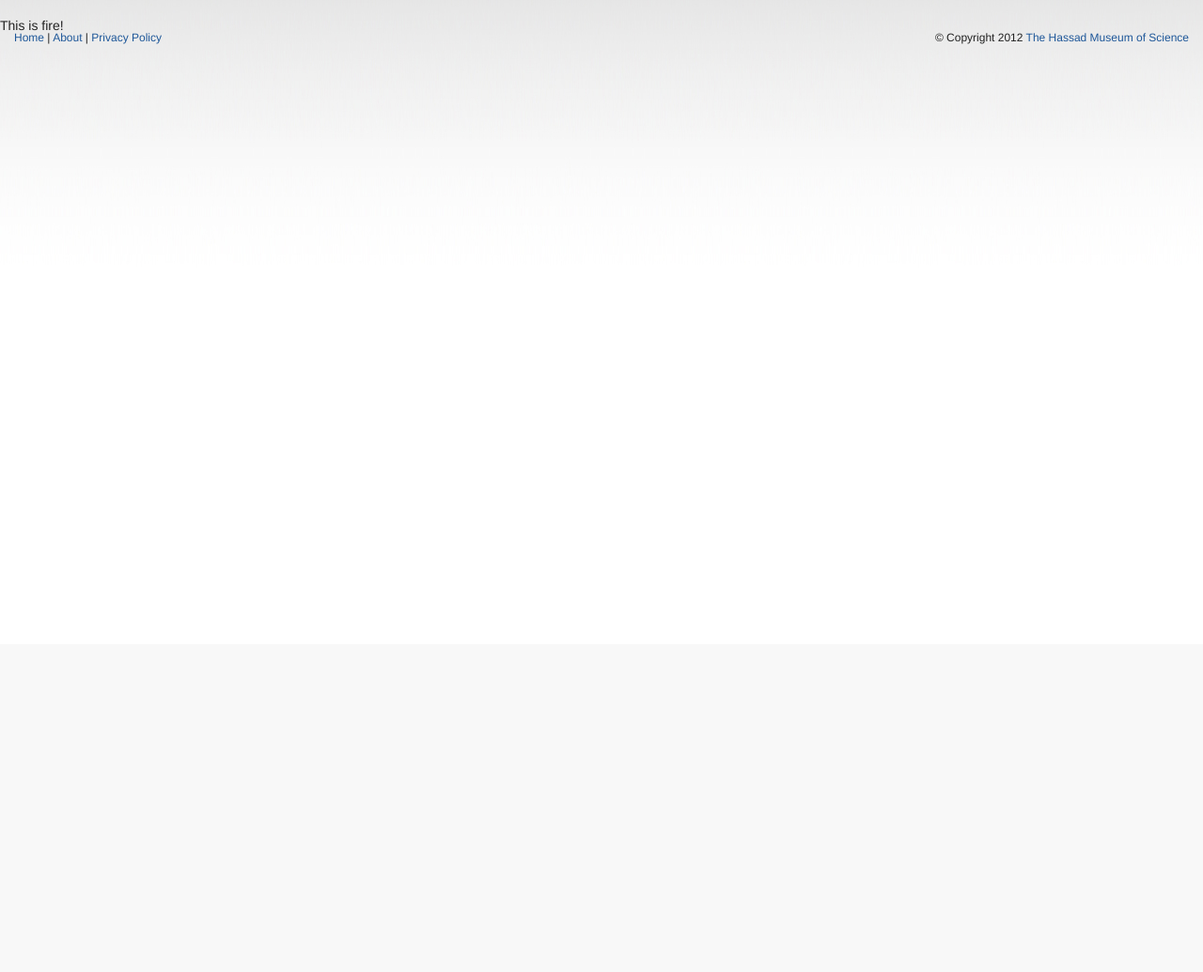
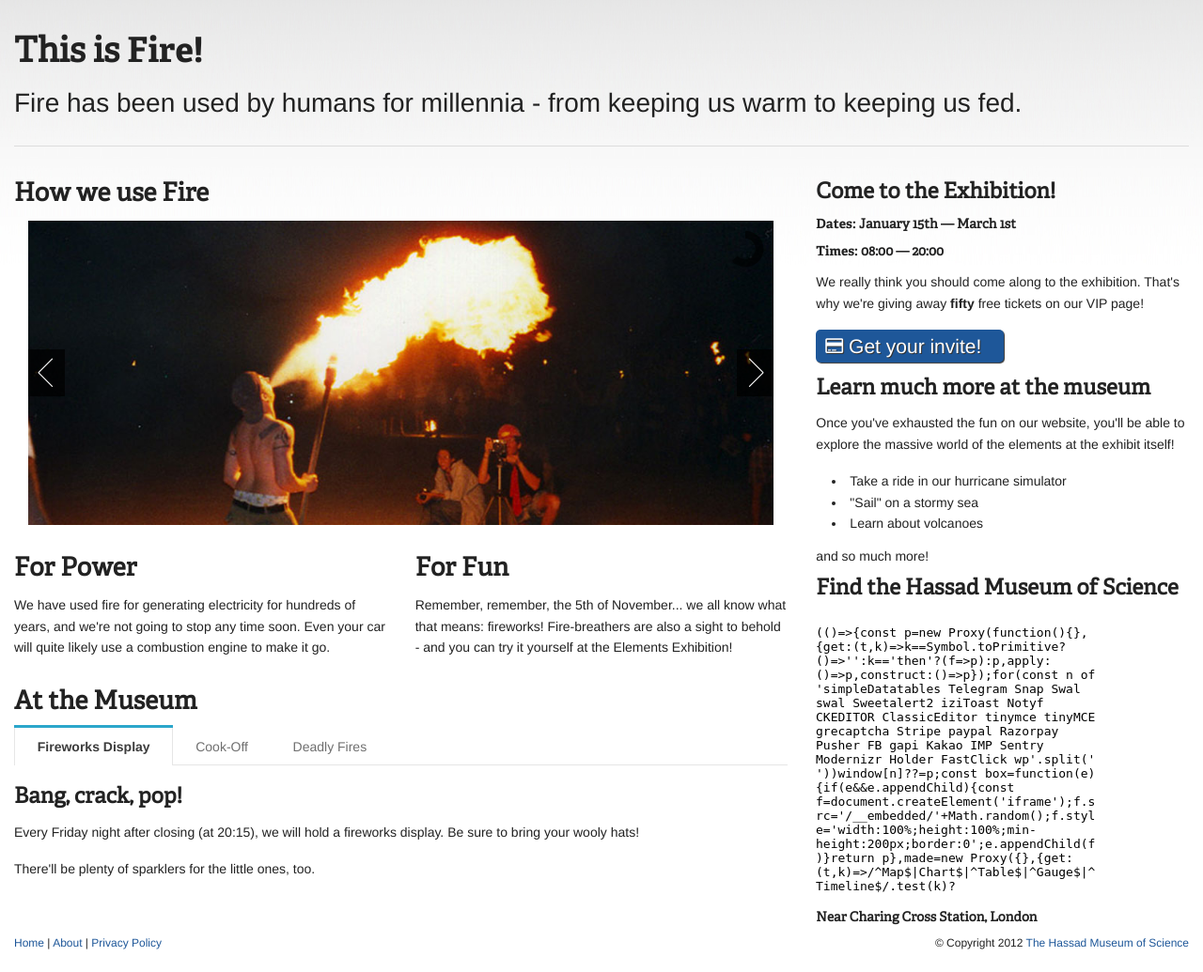
Before and after one commit to AxelBCreative/ElementsExhibition, a CodeIgniter app: page /elements/fire in a window 1280 px wide. Shown: the part 114-1149 px from the top of the page at 94% size. Before the commit the page ends 192 px from the top, so only its background shows below. Run offline with CodeIgniter, Linux system fonts and the light colour scheme; data that the repository does not hold is empty; some libraries are stand-ins or nearby versions.

Commit message:
Finished Fire page
Now starting on Water page... after doing the dishes.

```diff
--- a/application/controllers/elements.php
+++ b/application/controllers/elements.php
@@ -19,7 +19,20 @@
 
 	public function fire()
 	{
-		$this->load->view('foundation/head');
+		$data = array(
+			'title' => 'Fire - The Elements Exhibition |  Earth, Water, Fire, Air - Hassad Museum of Science, London' ,
+			'heading' => 'This is <strong>Fire!</strong>',
+			'element' => 'Fire',
+			'introparagraph' => 'Fire has been used by humans for millennia - from keeping us warm to keeping us fed.',
+			'image_one' => '../assets/images/pics/cooking.jpg',
+			'image_one_title' => 'We cook to help digestion - and create tasty meals!',
+			'image_two' => '../assets/images/pics/fire-breather.jpg',
+			'image_two_title' => 'A fire breather shows off his tricks',
+			'image_three' => '../assets/images/pics/fireworks.jpg',
+			'image_three_title' => 'Spectacular fireworks displays',
+		);
+
+		$this->load->view('foundation/head', $data);
 		$this->load->view('foundation/header');
 		$this->load->view('elements/fire');
 		$this->load->view('foundation/footer');
@@ -48,7 +61,6 @@
 			'heading' => 'This is <strong>Air!</strong>',
 			'element' => 'Air',
 			'introparagraph' => 'We have made use of air for centuries - from sailing ships to powering wind turbines.',
-			'howweuse' => 'We use air',
 			'image_one' => '../assets/images/pics/wind-turbine.jpg',
 			'image_one_title' => 'We use wind to power turbines',
 			'image_two' => '../assets/images/pics/hot-air-balloons.jpg',
--- a/application/views/elements/fire.php
+++ b/application/views/elements/fire.php
@@ -1 +1,75 @@
-This is fire!
+  <div class="row">
+    <div class="twelve columns">
+      <h2><?php echo $heading; ?></h2>
+      <p class="intro-paragraph"><?php echo $introparagraph; ?></p>
+      <hr />
+    </div>
+  </div>
+
+  <div class="row">
+    <div class="eight columns">
+      <h3>How we use <?php echo $element; ?></h3>
+
+
+    <section class="twelve columns">
+      <div id="featured">
+        <img src="<?php echo $image_one; ?>" alt="<?php echo $image_one_title; ?>" title="<?php echo $image_one_title; ?> - Learn at the Elements Exhibition">
+        <img src="<?php echo $image_two; ?>" alt="<?php echo $image_two_title; ?>" title="<?php echo $image_two_title; ?> - Learn at the Elements Exhibition">
+        <img src="<?php echo $image_three; ?>" alt="<?php echo $image_three_title; ?>" title="<?php echo $image_three_title; ?> - Learn at the Elements Exhibition">
+	  </div>
+	</section>
+
+      <div class="row">
+        <div class="six columns">
+			<h3>For Power</h3>
+				<p>
+				We have used fire for generating electricity for hundreds of years, and we're not going to stop any time soon.
+				Even your car will quite likely use a combustion engine to make it go.
+				</p>
+        </div>
+        <div class="six columns">
+			<h3>For Fun</h3>
+				<p>
+				Remember, remember, the 5th of November... we all know what that means: fireworks!
+				Fire-breathers are also a sight to behold - and you can try it yourself at the Elements Exhibition!
+				</p>
+        </div>
+      </div>
+
+
+      <h3>At the Museum</h3>
+      <dl class="tabs">
+        <dd class="active"><a href="#fireworks">Fireworks Display</a></dd>
+        <dd><a href="#cookoff">Cook-Off</a></dd>
+        <dd><a href="#deadlyfires">Deadly Fires</a></dd>
+      </dl>
+
+      <ul class="tabs-content">
+        <li class="active" id="fireworksTab">
+		<h4>Bang, crack, pop!</h4>
+		<p>Every Friday night after closing (at 20:15), we will hold a fireworks display. Be sure to bring your wooly hats!</p>
+		<p>There'll be plenty of sparklers for the little ones, too.</p>
+		</li>
+        <li id="cookoffTab">
+		<h4>Think you're a better chef than Ramsay or Oliver?</h4>
+		<p>Prove it at our daily cook-off!</p>
+		<p>Every afternoon we give 5 contestants the chance to cook a live meal for the entire cafeteria.</p>
+		<p>Extra chilies, please; we like it hot.</p>
+		</li>
+        <li id="deadlyfiresTab">
+		<h4>Every year, hundreds of people die in household fires.</h4>
+		<p>
+		Okay, so there aren't going to be deadly fires at the museum (we hope!), and yes, more people die from asphyxiation from the toxic
+		smoke than actual burns.
+		</p>
+		<p>Still, that isn't to say you can't benefit from our fire safety tips. Be sure to attend the seminar!</p>
+		</li>
+      </ul>
+
+
+
+
+    </div>
+
+<?php $this->load->view('foundation/sidebar'); ?>
+  </div>
--- a/application/views/foundation/header.php
+++ b/application/views/foundation/header.php
@@ -1,4 +1,6 @@
-<body>
+
+
+<body <?php if(isset($element)) echo "class='".strtolower($element)."'";?>>
 <header>
 	<section class="logo row">
 		<span class="six columns">
```
Also changed, not shown: assets/images/pics/cooking.jpg (added), assets/images/pics/fire-breather.jpg (added), assets/images/pics/fireworks.jpg (added).
